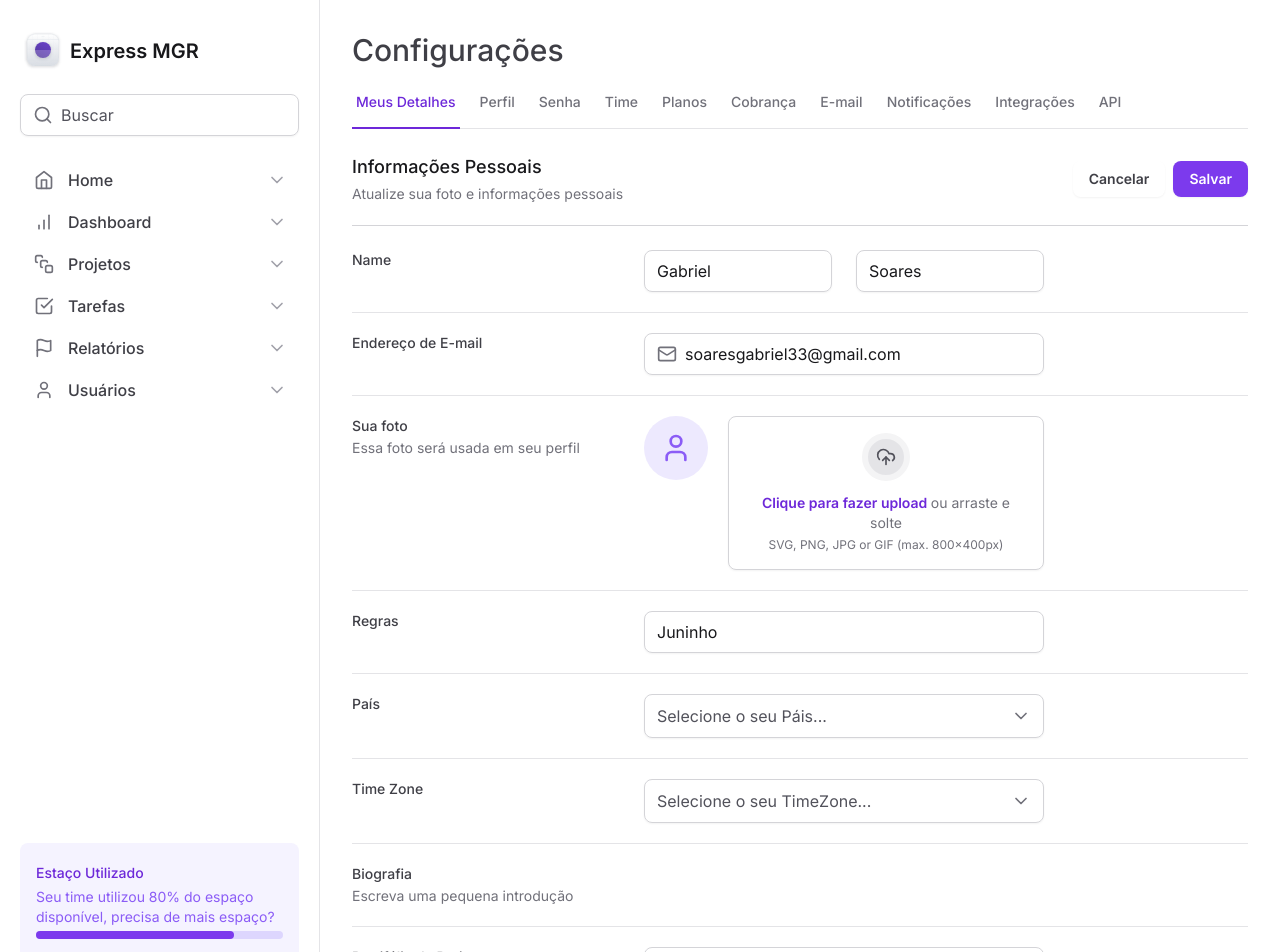
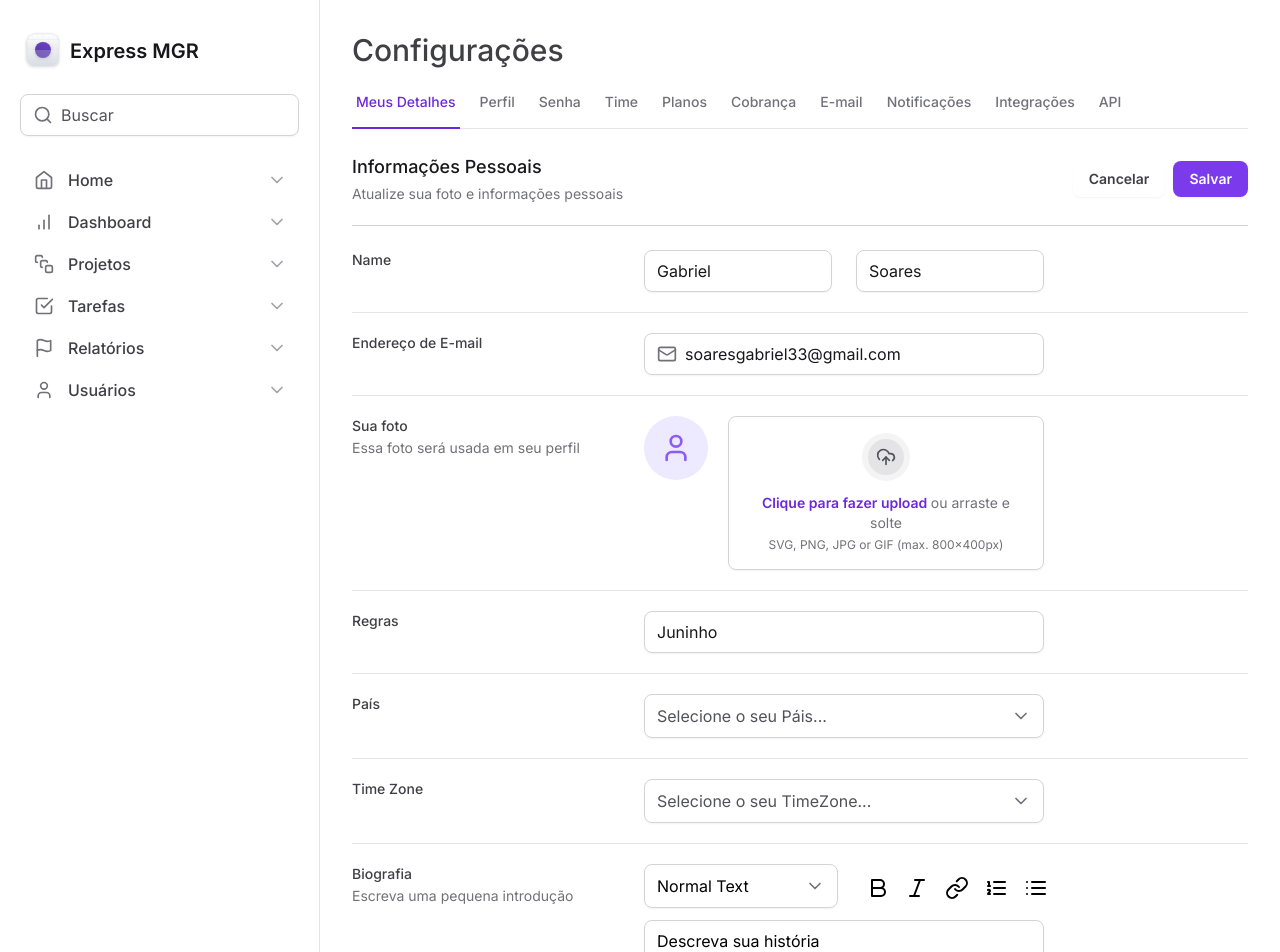
Before and after one commit to GabrielS0ares/tailwind-next, a Next.js app: page / in a window 1280 px wide. Shown: the top 952 px of the page. Built offline with nearby package versions, Linux system fonts and the light colour scheme.

Commit message:
Feat: Input de Biografia

```diff
--- a/src/app/page.tsx
+++ b/src/app/page.tsx
@@ -1,9 +1,10 @@
 import { SettingsTabs } from '@/components/SettingsTabs'
 import * as Input from '@/components/input'
-import { Mail } from 'lucide-react'
+import { Bold, Italic, Link, List, ListOrdered, Mail } from 'lucide-react'
 import * as FileInput from '@/components/Form/FileInput'
 import { Select } from '@/components/Form/Select'
 import { SelectItem } from '@/components/Form/Select/SelectItem'
+import { Textarea } from '@/components/Form/Textarea'
 
 export default function Home() {
   return (
@@ -145,7 +146,48 @@
                 Escreva uma pequena introdução
               </span>
             </label>
-            <div></div>
+            <div className="space-y-3">
+              <div className="grid grid-cols-2 gap-3">
+                <Select placeholder="" defaultValue="normal">
+                  <SelectItem value="normal" text="Normal Text" />
+                  <SelectItem value="italic" text="Italic Text" />
+                </Select>
+
+                <div className="flex items-center gap-1">
+                  <button
+                    type="button"
+                    className="ml-auto h-5 w-5 duration-200 hover:text-red-500"
+                  >
+                    <Bold />
+                  </button>
+                  <button
+                    type="button"
+                    className="ml-auto h-5 w-5 duration-200 hover:text-red-500"
+                  >
+                    <Italic />
+                  </button>
+                  <button
+                    type="button"
+                    className="ml-auto h-5 w-5 duration-200 hover:text-red-500"
+                  >
+                    <Link />
+                  </button>
+                  <button
+                    type="button"
+                    className="ml-auto h-5 w-5 duration-200 hover:text-red-500"
+                  >
+                    <ListOrdered />
+                  </button>
+                  <button
+                    type="button"
+                    className="ml-auto h-5 w-5 duration-200 hover:text-red-500"
+                  >
+                    <List />
+                  </button>
+                </div>
+              </div>
+              <Textarea id="bio" defaultValue="Descreva sua história" />
+            </div>
           </div>
           {/* PORTIFÓLIO */}
           <div className="grid grid-cols-form gap-3 pt-5">
--- a/src/components/Form/Select/index.tsx
+++ b/src/components/Form/Select/index.tsx
@@ -4,14 +4,14 @@
 import * as SelectPrimitive from '@radix-ui/react-select'
 import { ReactNode } from 'react'
 
-export interface SelectProps {
+export interface SelectProps extends SelectPrimitive.SelectProps {
   children: ReactNode
   placeholder: string
 }
 
-export function Select({ children, placeholder }: SelectProps) {
+export function Select({ children, placeholder, ...props }: SelectProps) {
   return (
-    <SelectPrimitive.Root>
+    <SelectPrimitive.Root {...props}>
       <SelectPrimitive.Trigger className="flex h-11 w-full items-center justify-between gap-2 rounded-lg border border-zinc-300 px-3 py-2 shadow-sm data-[placeholder]:text-zinc-600">
         <SelectPrimitive.Value
           className="text-black "
@@ -26,7 +26,7 @@
           side="bottom"
           position="popper"
           sideOffset={8}
-          className="z-10 w-[--radix-select-trigger-width] overflow-hidden  rounded-lg border border-zinc-200 bg-white"
+          className="z-10 w-[--radix-select-trigger-width] overflow-hidden rounded-lg  border border-zinc-200 bg-white shadow-sm"
         >
           <SelectPrimitive.Viewport>{children}</SelectPrimitive.Viewport>
         </SelectPrimitive.Content>
--- /dev/null
+++ b/src/components/Form/Textarea.tsx
@@ -0,0 +1,12 @@
+import { ComponentProps } from 'react'
+
+export type TextAreaProps = ComponentProps<'textarea'>
+
+export function Textarea(props: TextAreaProps) {
+  return (
+    <textarea
+      className="min-h-[120px] w-full resize-y rounded-lg border border-zinc-300 px-3 py-2 shadow-sm"
+      {...props}
+    />
+  )
+}
--- a/src/components/Sidebar/Profile.tsx
+++ b/src/components/Sidebar/Profile.tsx
@@ -3,7 +3,7 @@
 
 export function Profile() {
   return (
-    <div className="grid-cols-profile grid items-center gap-3">
+    <div className="grid grid-cols-profile items-center gap-3">
       <Image
         src="https://github.com/gabrielS0ares.png"
         width={50}
```
